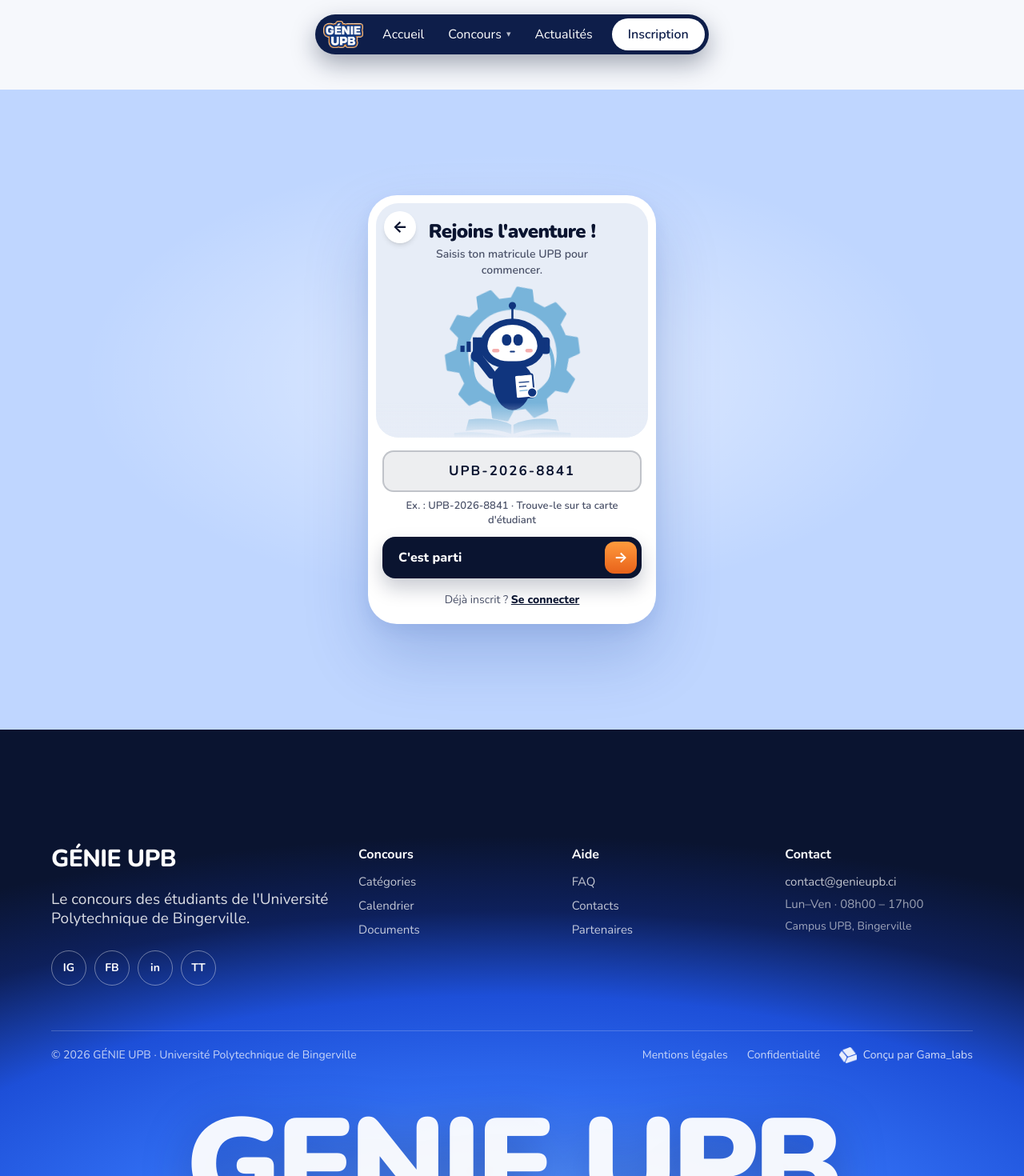
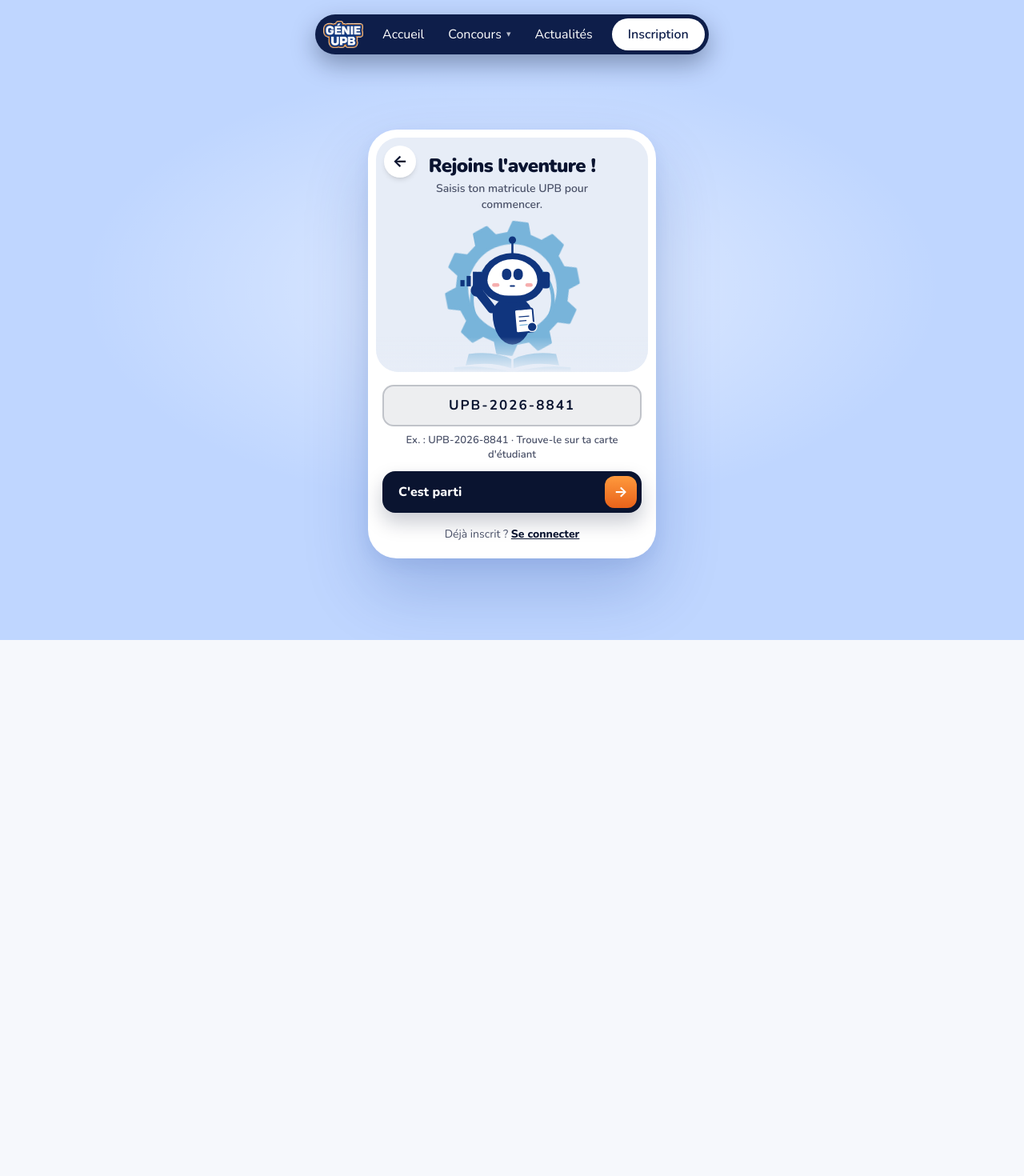
Before and after one commit to G4MA5/Genie_upbv2, a React (Vite) app: page /inscription in a window 1280 px wide. Shown: the top 1470 px of the page at 80% size. After the commit the page ends 800 px from the top, so only its background shows below. Built offline with nearby package versions, Linux system fonts and the light colour scheme.

Commit message:
fix(layout): remove artificial top padding on main, fix seamless full-height background on Inscription, hide footer and auth navbar

```diff
--- a/src/pages/publique/Inscription.tsx
+++ b/src/pages/publique/Inscription.tsx
@@ -45,7 +45,7 @@ export default function Inscription() {
 
   return (
     <div
-      className="min-h-screen bg-[#BFD6FF] flex items-center justify-center p-4 sm:p-6 relative select-none"
+      className="w-full min-h-screen bg-[#BFD6FF] flex items-center justify-center pt-[100px] pb-10 px-5 relative select-none box-border"
       style={{
         backgroundImage:
           'radial-gradient(ellipse 60% 50% at 50% 45%, rgba(255,255,255,0.55), transparent 70%)',
--- a/src/structures/StructurePublique.tsx
+++ b/src/structures/StructurePublique.tsx
@@ -9,6 +9,12 @@ function StructurePubliqueInner() {
   const location = useLocation();
   const isHome = location.pathname === '/';
   const { burgerOpen, burgerVis, pageOrigin, closeBurger } = useMenuMobile();
+
+  // Masquer la navbar flottante sur les écrans auth/standalone qui ne l'ont pas dans le prototype (S9 Connexion, Inscriptions closes)
+  const hideNavbar = location.pathname === '/connexion' || location.pathname === '/inscriptions-closes';
+
+  // Le footer public est uniquement sur l'Accueil (S1) et les catégories du concours dans le prototype
+  const showFooter = isHome || location.pathname.startsWith('/concours');
 
   return (
     <div className="relative min-h-screen bg-[#0A1430] overflow-x-hidden">
@@ -35,11 +41,11 @@ function StructurePubliqueInner() {
           />
         )}
 
-        <NavbarPublique />
-        <main className={`flex-1 w-full ${!isHome ? 'pt-20 md:pt-28' : ''}`}>
+        {!hideNavbar && <NavbarPublique />}
+        <main className="flex-1 w-full">
           <Outlet />
         </main>
-        <FooterPublique />
+        {showFooter && <FooterPublique />}
       </div>
     </div>
   );
```
